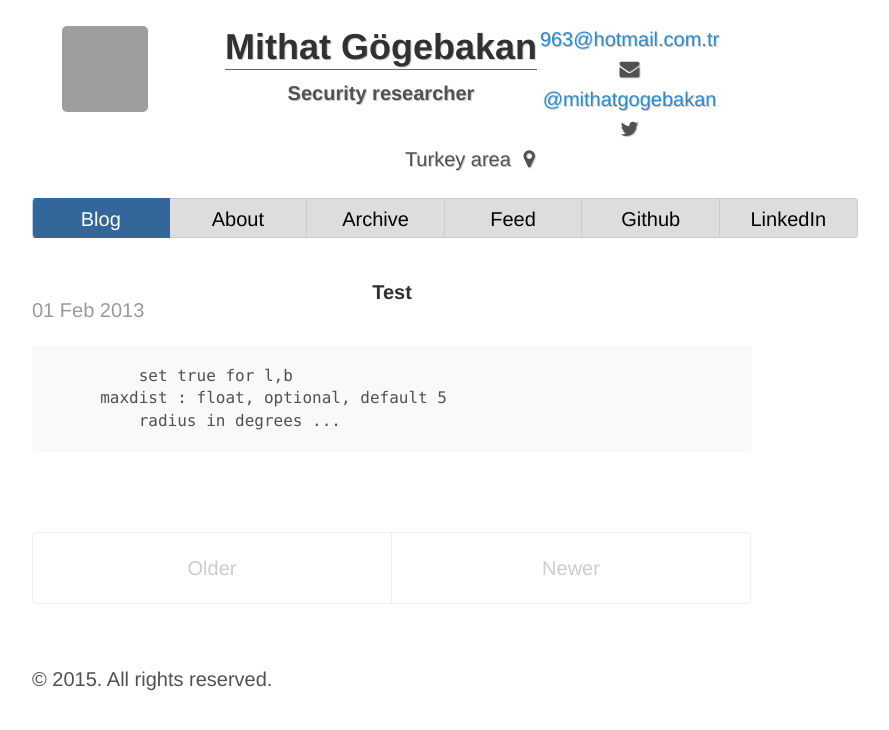
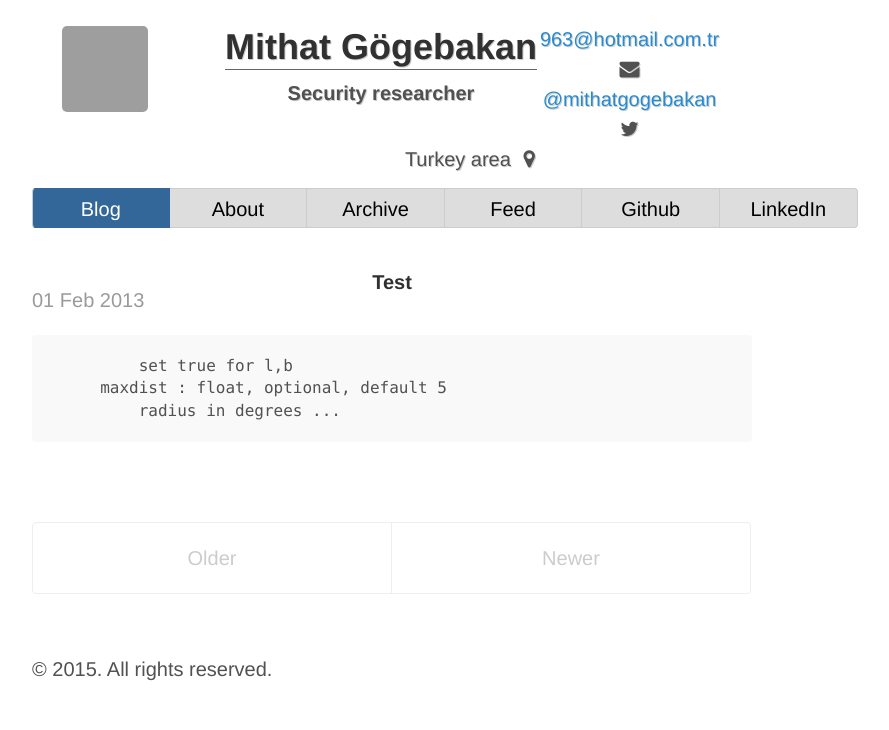
Before and after one commit to 963/963.github.io, a Jekyll site: the page built from index.html, in a window 1280 px wide. Shown: the top 730 px of the page, without its empty margins (248-1137 px from the left). Built offline with Jekyll 4.4.1, drawn with Linux system fonts in a browser that asks for light colours; nearby versions of some CDN libraries; some web fonts are replaced; Markdown is read by kramdown in place of the engine named in the settings; the list of posts is cut into pages by our own code; grey boxes are pictures that could not be loaded.

Commit message:
css edit

```diff
--- a/public/css/poole.css
+++ b/public/css/poole.css
@@ -202,9 +202,7 @@ h4, h5, h6 {
         text-align: center;
     }
 
-    .add {
-        margin-bottom: 10px;
-    }
+
 
 
 
```
